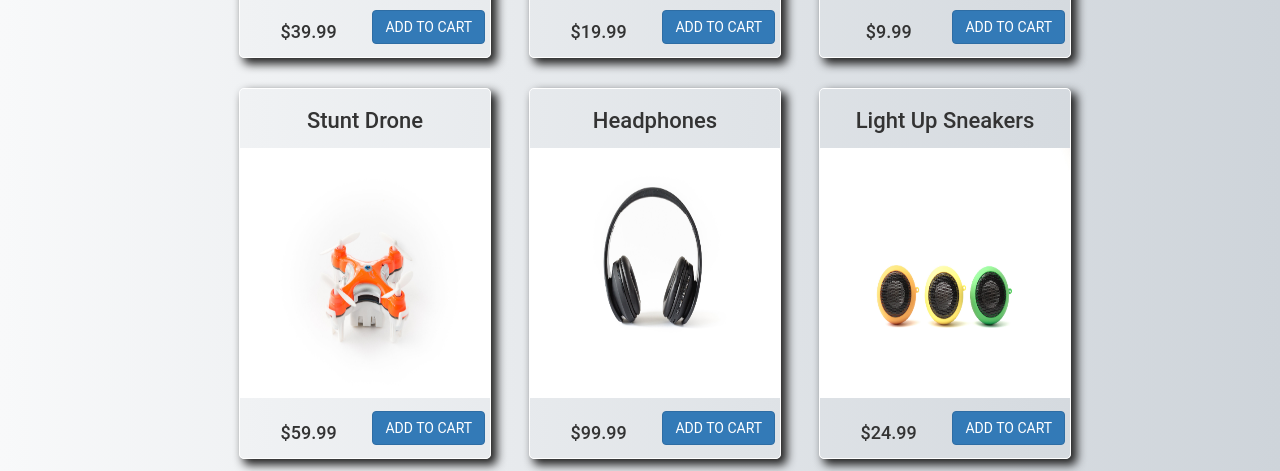
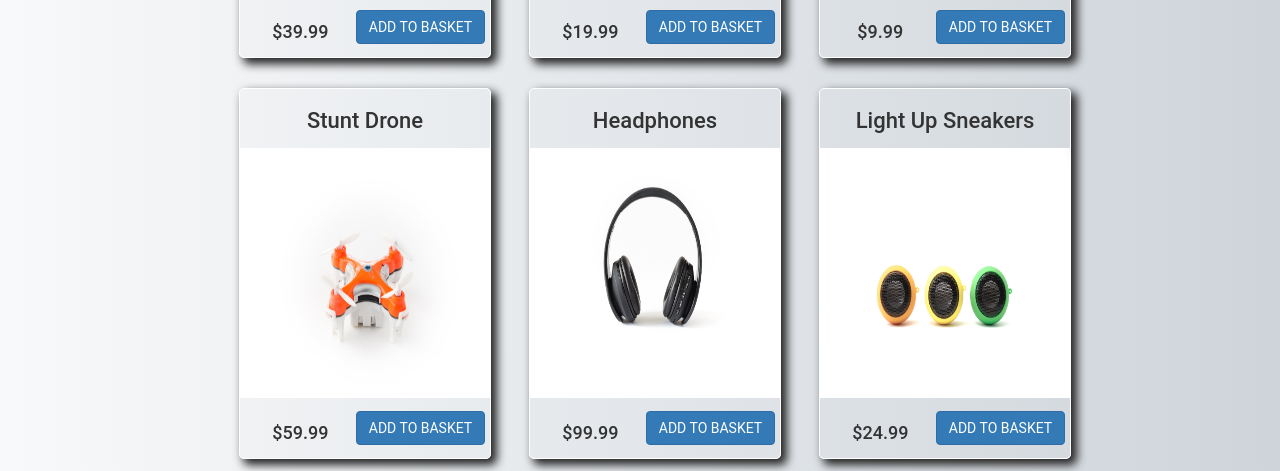
Before and after one commit to sBland0x/Snowplow-Website-Tracking, a plain HTML site: page products.html in a window 1280 px wide. Shown: the part 455-926 px from the top of the page. Drawn offline with nearby package versions, Linux system fonts and the light colour scheme.

Commit message:
Update products.html

```diff
--- a/products.html
+++ b/products.html
@@ -54,6 +54,12 @@
 
 
     window.snowplow('trackPageView');
+
+    window.snowplow('trackSelfDescribingEvent','shop-item-title','shop-item-button'),{
+    }
+
+    window.snowplow('enableLinkClickTracking',{'blacklist': 'barred'});
+
   </script>
 
   <style>
@@ -113,7 +119,7 @@
         <img class="shop-item-image" src="resources/images/light-up-sneakers.png" alt="lightsneaker" style="width: 100%;height: 250px;">
         <div class="shop-item-details">
           <span class="shop-item-price"><h2>$39.99</h2></span>
-          <button class="btn btn-primary shop-item-button" type="button">ADD TO CART</button>
+          <button class="btn btn-primary shop-item-button" type="button">ADD TO BASKET</button>
         </div>
       </div>
 
@@ -125,7 +131,7 @@
         <img class="shop-item-image" src="resources/images/aliexpress-fitness-trackers.jpg" alt="FitnessTracker"style="width: 100%;height: 250px;">
         <div class="shop-item-details">
           <span class="shop-item-price"><h2>$19.99</h2></span>
-          <button class="btn btn-primary shop-item-button" type="button">ADD TO CART</button>
+          <button class="btn btn-primary shop-item-button" type="button">ADD TO BASKET</button>
         </div>
       </div>
 
@@ -134,7 +140,7 @@
         <img class="shop-item-image" src="resources/images/black-braided-iphone-cable.png" alt="phonecable"style="width: 100%;height: 250px;">
         <div class="shop-item-details">
           <span class="shop-item-price"><h2>$9.99</h2></span>
-          <button class="btn btn-primary shop-item-button" type="button">ADD TO CART</button>
+          <button class="btn btn-primary shop-item-button" type="button">ADD TO BASKET</button>
         </div>
       </div>
 
@@ -143,7 +149,7 @@
         <img class="shop-item-image" src="resources/images/stunt-drone.jpg" alt="stuntdrone"style="width: 100%;height: 250px;">
         <div class="shop-item-details">
           <span class="shop-item-price"><h2>$59.99</h2></span>
-          <button class="btn btn-primary shop-item-button" type="button">ADD TO CART</button>
+          <button class="btn btn-primary shop-item-button" type="button">ADD TO BASKET</button>
         </div>
       </div>
 
@@ -157,7 +163,7 @@
           <span class="shop-item-price">
             <h2>$99.99</h2>
           </span>
-          <button class="btn btn-primary shop-item-button" type="button">ADD TO CART</button>
+          <button class="btn btn-primary shop-item-button" type="button">ADD TO BASKET</button>
         </div>
       </div>
 
@@ -168,7 +174,7 @@
         <img class="shop-item-image" src="resources/images/three-plug-in-speaers 2.jpg" alt="three-plug-in-speaers" style="width: 100%;height: 250px;">
         <div class="shop-item-details">
           <span class="shop-item-price"><h2>$24.99</h2></span>
-          <div><button class="btn btn-primary shop-item-button" type="button">ADD TO CART</button></div>
+          <div><button class="btn btn-primary shop-item-button" type="button">ADD TO BASKET</button></div>
         </div>
       </div>
     </div>
```
